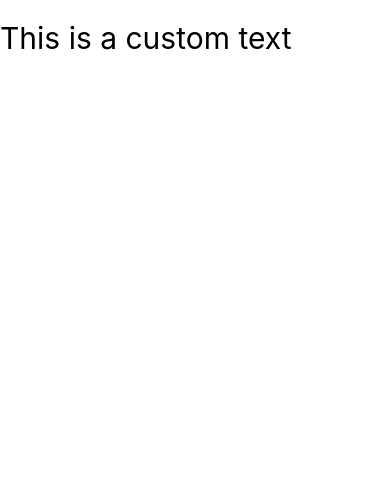
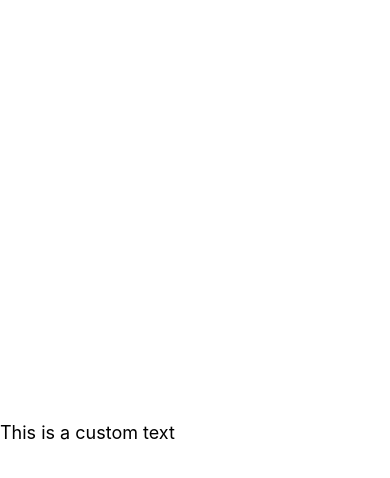
Before and after one commit to Amdadullah-Raihan/doneWithIt-react-native, a React Native app: screen / in a window 390 px wide. Shown: the top 478 px of the page. Built offline with nearby package versions, Linux system fonts and the light colour scheme.

Commit message:
updated folder and file structure

```diff
--- a/App.js
+++ b/App.js
@@ -1,8 +1,8 @@
 import React from 'react';
 import { SafeAreaView, StatusBar, StyleSheet, View } from "react-native";
 import ViewImageScreen from "./app/screens/ViewImageScreen";
-import StyledText from './app/components/StyledText';
 import colors from './app/config/colors';
+import { StyledText } from './app/components';
 
 function App() {
   return (
@@ -19,9 +19,10 @@ const styles = StyleSheet.create({
     flex: 1,
     paddingTop: StatusBar.currentHeight || 20,
     paddingHorizontal: 15,
+    justifyContent: 'center',
+    alignContent: 'center',
   },
   customText:{
-    fontSize: 30,
     color: colors.black,
   }
 });
--- a/app/components/StyledText.js
+++ /dev/null
@@ -1,17 +0,0 @@
-import React from 'react'
-import { StyleSheet, Text } from 'react-native'
-import colors from '../config/colors'
-
-const StyledText = ({children, style}) => {
-  return (
-    <Text style={[styles.text, style]}>{children}</Text>
-  )
-}
-
-const styles = StyleSheet.create({
-    text: {
-        color: colors.primary,
-    }
-})
-
-export default StyledText
--- /dev/null
+++ b/app/components/StyledText/StyledText.js
@@ -0,0 +1,9 @@
+import React from 'react'
+import { StyleSheet, Text } from 'react-native'
+import styles from './style'
+
+export const StyledText = ({children, style}) => {
+  return (
+    <Text style={[styles.text, style]}>{children}</Text>
+  )
+}
--- /dev/null
+++ b/app/components/StyledText/style.js
@@ -0,0 +1,14 @@
+const { StyleSheet } = require("react-native");
+
+import colors from "../../config/colors";
+
+const styles = StyleSheet.create({
+    text: {
+        fontSize: 18,
+        color: colors.primary,
+        justifyContent: 'center',
+        alignItems: 'center',
+    }
+})
+
+export default styles;
--- /dev/null
+++ b/app/components/index.js
@@ -0,0 +1,3 @@
+import StyledText from "./StyledText/StyledText";
+
+export {StyledText} from "./StyledText/StyledText"
```
